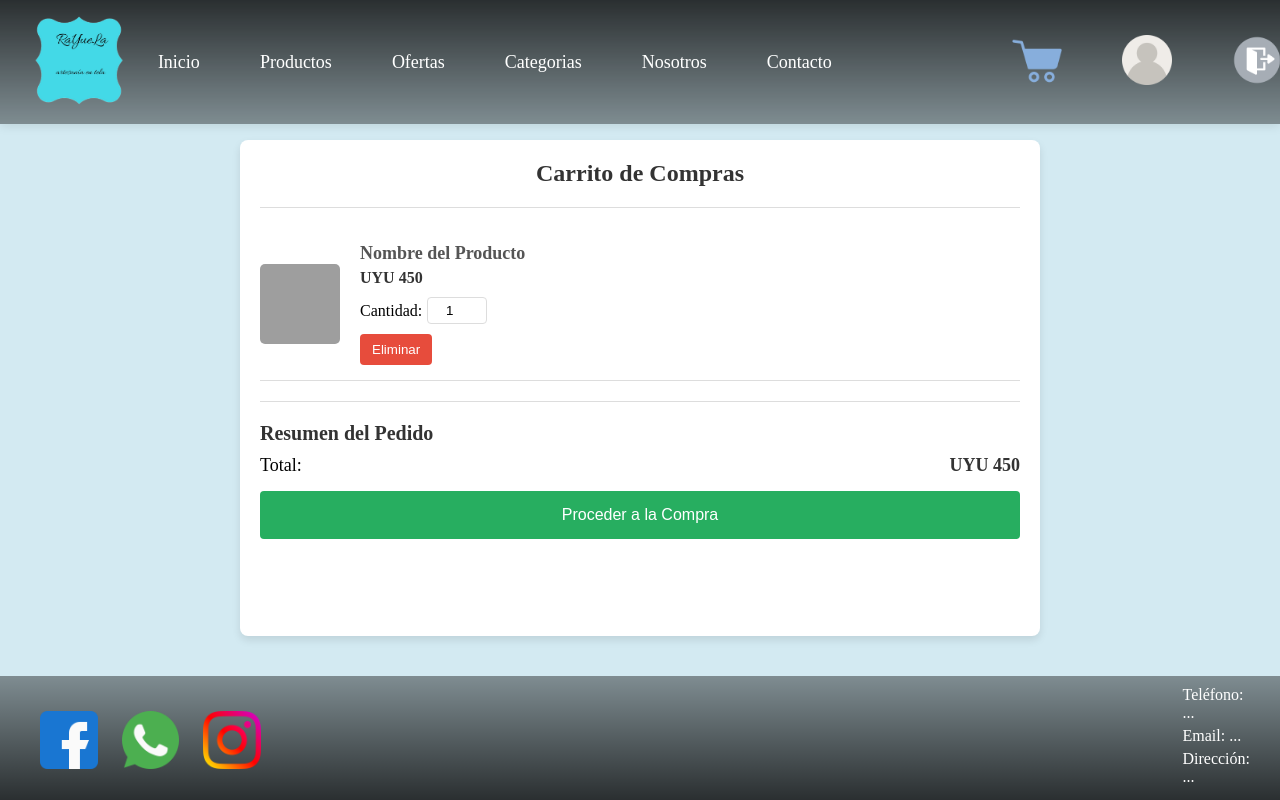
After one commit to RavenCodeRayuela/rayuela-store, a PHP site: page /app/Views/viewCarrito.php in a window 1280 px wide. The commit adds this page. Run offline with PHP 8.4, Linux system fonts and the light colour scheme; the visitor is signed in with stand-in values (Sample User, id 1); some libraries are stand-ins or nearby versions; grey boxes are pictures that could not be loaded.

Commit message:
Single product, productos, carrito e index

```diff
--- a/app/Views/viewAdmin.php
+++ b/app/Views/viewAdmin.php
@@ -6,8 +6,6 @@
             exit();
         }
     }
-    //Quitar require cuando se maneje todo desde el controlador.
-    require_once dirname(__DIR__,2)."/config/paths.php";
     $css = URL_PATH.'/public/css/styles.css';
     $img = URL_PATH.'/public/img/';
 ?>
--- /dev/null
+++ b/app/Views/viewCarrito.php
@@ -0,0 +1,60 @@
+<?php
+
+    if (session_status() === PHP_SESSION_NONE) {
+        session_start();
+        }
+
+
+        if (!isset($_SESSION['user_email']) || $_SESSION['rol']!="cliente") {
+            header('Location:'.URL_PATH.'/index.php?controller=controllerHome&action=mostrarLogin');
+            exit();
+        }
+
+
+    $css = URL_PATH.'/public/css/styles.css';
+    $img = URL_PATH.'/public/img/';
+?>
+
+<!DOCTYPE html>
+<html lang="es">
+<head>
+    <meta charset="UTF-8">
+    <meta name="viewport" content="width=device-width, initial-scale=1.0">
+    <link href=<?php echo $css; ?> rel="stylesheet" type="text/css">
+    <title>Carrito de Compras</title>
+    <link rel="stylesheet" href="carrito.css">
+</head>
+<body>
+<?php include_once 'viewHeader.php'?>
+    <main class="cart-container">
+        <h1>Carrito de Compras</h1>
+
+        <div class="cart-items">
+
+            <div class="cart-item">
+                <img src="ruta/imagen-producto.jpg" alt="Producto 1">
+                <div class="product-details">
+                    <h2>Nombre del Producto</h2>
+                    <p class="precio-cart">UYU 450</p>
+                    <div class="cantidad-cart">
+                        <label for="cantidad">Cantidad:</label>
+                        <input type="number" id="cantidad" min="1" value="1">
+                    </div>
+                    <button class="remove-btn">Eliminar</button>
+                </div>
+            </div>
+
+        </div>
+
+        <div class="resumen-cart">
+            <h3>Resumen del Pedido</h3>
+            <div class="item-resumen">
+                <span>Total:</span>
+                <span class="precio-cart-total">UYU 450</span>
+            </div>
+            <button class="checkout-btn">Proceder a la Compra</button>
+        </div>
+    </main>
+<?php include_once 'viewFooter.php'?>
+</body>
+</html>
--- a/index.php
+++ b/index.php
@@ -41,13 +41,13 @@ if ($_SERVER['REQUEST_METHOD'] === 'GET') {
             case 'listarProductos':
 
                 $page = isset($_GET['page']) ? $_GET['page'] : 1;
-                $action=($page);
+                $action($page);
                 break;
 
             case 'listarCategorias':
 
                 $page = isset($_GET['page']) ? $_GET['page'] : 1;
-                $action=($page);
+                $action($page);
                 break;
 
             case 'mostrarProductos':
--- a/public/css/styles.css
+++ b/public/css/styles.css
@@ -814,3 +833,127 @@ section {
 .categoria-s-producto{
   margin-top: 5px;
 }
+
+/*Carrito de compras*/
+.cart-container {
+  margin-left: auto;
+  margin-right: auto;
+  margin-top: 140px;
+  width: 90%;
+  max-width: 800px;
+  background-color: #fff;
+  padding: 20px;
+  border-radius: 8px;
+  box-shadow: 0 4px 8px rgba(0, 0, 0, 0.1);
+  margin-bottom: 40px;
+}
+
+.cart-container h1 {
+  font-size: 24px;
+  margin-bottom: 20px;
+  text-align: center;
+  color: #333;
+}
+
+.cart-items {
+  border-top: 1px solid #ddd;
+  padding-top: 20px;
+  margin-bottom: 20px;
+}
+
+.cart-item {
+  display: flex;
+  padding: 15px 0;
+  border-bottom: 1px solid #ddd;
+  align-items: center;
+}
+
+.cart-item img {
+  width: 80px;
+  height: 80px;
+  border-radius: 5px;
+  margin-right: 20px;
+}
+
+.product-details {
+  flex: 1;
+}
+
+.product-details h2 {
+  font-size: 18px;
+  color: #555;
+  margin-bottom: 5px;
+}
+
+.precio-cart {
+  color: #333;
+  font-weight: bold;
+  margin-bottom: 10px;
+}
+
+.cantidad-cart {
+  display: flex;
+  align-items: center;
+  gap: 5px;
+  margin-bottom: 10px;
+}
+
+.cantidad-cart input[type="number"] {
+  width: 60px;
+  padding: 5px;
+  border: 1px solid #ddd;
+  border-radius: 4px;
+  text-align: center;
+}
+
+.remove-btn {
+  background-color: #e74c3c;
+  color: #fff;
+  border: none;
+  padding: 8px 12px;
+  border-radius: 4px;
+  cursor: pointer;
+}
+
+.remove-btn:hover {
+  background-color: #c0392b;
+}
+
+.resumen-cart {
+  border-top: 1px solid #ddd;
+  padding-top: 20px;
+}
+
+.resumen-cart h3 {
+  font-size: 20px;
+  color: #333;
+  margin-bottom: 10px;
+}
+
+.item-resumen {
+  display: flex;
+  justify-content: space-between;
+  margin-bottom: 15px;
+  font-size: 18px;
+}
+
+.precio-cart-total {
+  font-weight: bold;
+  color: #333;
+}
+
+.checkout-btn {
+  width: 100%;
+  padding: 15px;
+  background-color: #27ae60;
+  color: #fff;
+  border: none;
+  border-radius: 4px;
+  font-size: 16px;
+  cursor: pointer;
+  text-align: center;
+}
+
+.checkout-btn:hover {
+  background-color: #219150;
+}
--- a/public/js/carrusel.js
+++ b/public/js/carrusel.js
@@ -10,7 +10,7 @@ function moveCarousel() {
 }
 
 setInterval(() => {
-    if (contador >= carouselImages.length - 1) {
+    if (contador >= carouselImages.length - 7) {
         contador = -1;
     }
     contador++;
```
Also changed, not shown: other parts of public/css/styles.css (+25 -6 lines), app/Controllers/controllerHome.php (+24 -6 lines), app/Models/modelGestion.php (+50 -1 lines), app/Views/viewIndex.php (+5 -2 lines), app/Views/viewProductos.php (+17 -4 lines), app/Views/viewSingleProduct.php (+14 -15 lines), public/js/single-product.js (added, +7 -0 lines), public/storage/uploads/Diagrama de clases v.3.0.drawio.png (added).
